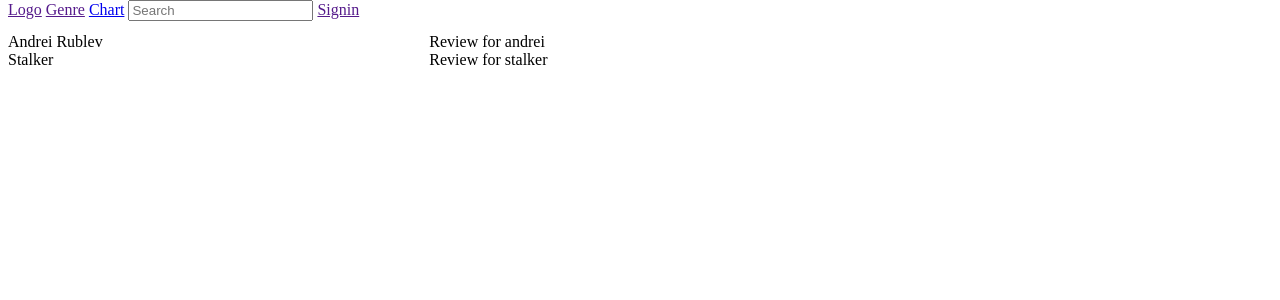
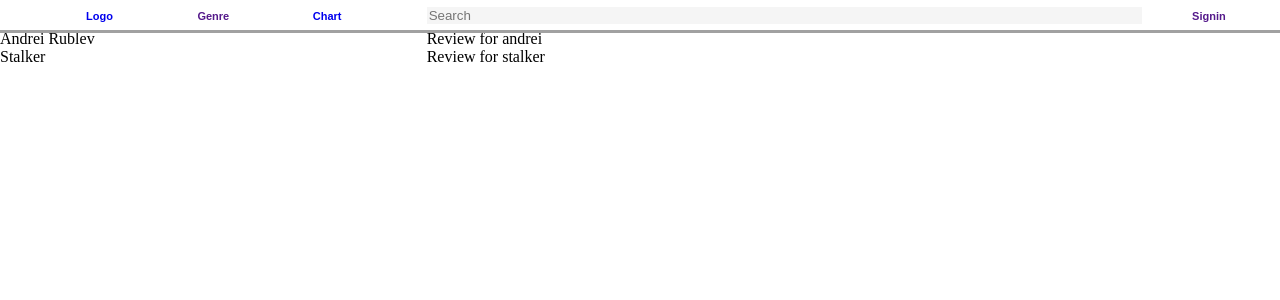
Before and after one commit to Goodkhau/Review-Website, a Django app: page / in a window 1280 px wide. Shown: the top 300 px of the page. Run offline with Django 5.2, Linux system fonts and the light colour scheme; data comes from the database, SQL or seed files in the repository.

Commit message:
Updated stylization for navbar

```diff
--- a/ReviewWebsite/templates/navbar.html
+++ b/ReviewWebsite/templates/navbar.html
@@ -1,12 +1,49 @@
 <style>
+    body {
+        margin: 0;
+    }
     .navigationBarHolder {
         display: grid;
         width: 100%;
-        height: 25px;
+        height: 30px;
     }
     .navigationBar {
         position: fixed;
         top: 0;
+        width: 100%;
+        border-bottom-style: outset;
+        border-bottom-color: #F5F5F5;
+    }
+    .elementContainer {
+        display: grid;
+        grid-template-columns: 3fr 5fr 1fr;
+        height: 30px;
+        align-items: center;
+    }
+    .elementContainer div {
+        text-align: center;
+    }
+    .navButton:hover {
+        background-color: #F5F5F5;
+    }
+    .buttonGroup {
+        display: grid;
+        grid-template-columns: 1fr 1fr 1fr;
+        padding-left: 10%;
+        padding-right: 10%;
+    }
+    .searchBar input {
+        border: 0;
+        width: 100%;
+        background-color: #F5F5F5;
+    }
+    .navButton a {
+        font: bold 11px Arial;
+        text-decoration: none;
+    }
+    .signinContainer {
+        padding-left: 10%;
+        padding-right: 10%;
     }
 </style>
 
@@ -14,11 +51,25 @@
     <div></div>
     <div class="navigationBar">
         <div class="elementContainer">
-            <a href="">Logo</a>
-            <a href="">Genre</a>
-            <a href="{% url 'chart-home' %}">Chart</a>
-            <input type="text" placeholder="Search"/>
-            <a href="">Signin</a>
+            <div class="buttonGroup">
+                <div class="navButton">
+                    <a href="{% url 'home-page' %}">Logo</a>
+                </div>
+                <div class="navButton">
+                    <a href="">Genre</a>
+                </div>
+                <div class="navButton">
+                    <a href="{% url 'chart-home' %}">Chart</a>
+                </div>
+            </div>
+            <div class="searchBar">
+                <input type="text" size="100%" placeholder="Search"/>
+            </div>
+            <div class="signinContainer">
+                <div class="navButton">
+                    <a href="">Signin</a>
+                </div>
+            </div>
         </div>
     </div>
 </div>
```
